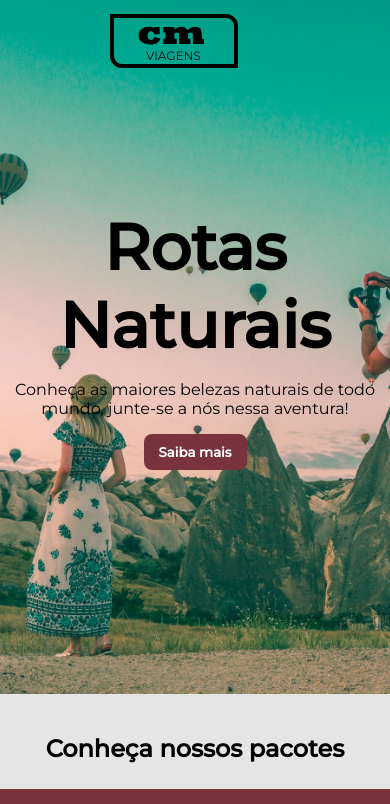
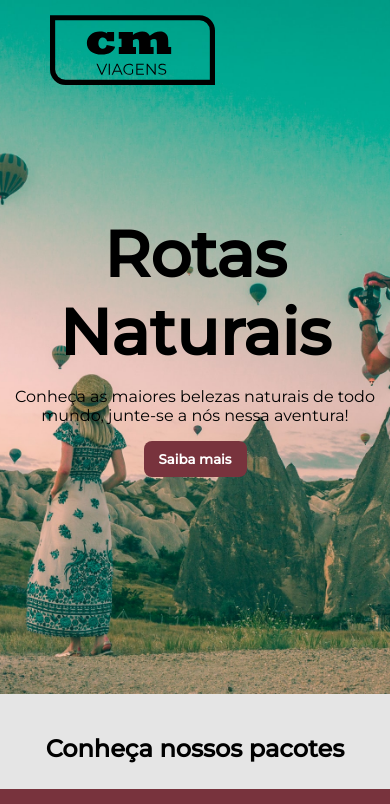
Before and after one commit to CamilleMiranda/site-viagens, a plain HTML site: page index.html in a window 390 px wide. Shown: the top 804 px of the page. Drawn offline with nearby package versions, Linux system fonts and the light colour scheme.

Commit message:
Altera pasta style

```diff
--- a/index.html
+++ b/index.html
@@ -6,7 +6,7 @@
 	<meta name="viewport" content="width=device-width, initial-scale=1.0">
 	<title>Site Viagem</title>
 	<script src="https://unpkg.com/feather-icons"></script>
-	<link rel="stylesheet" href="css/style.css">
+	<link rel="stylesheet" href="style.css">
 </head>
 
 <body class="container">
--- a/css/style.css
+++ b/style.css
@@ -28,21 +28,21 @@ header {
 header nav {
   display: flex;
   justify-content: space-between;
-  margin: auto 50px;
-}
-
-header nav img {
-  margin: 10px 60px;
+  margin: auto 30px;
 }
 
 header nav p {
   font-weight: bold;
-  margin: 20px 80px;
+}
+
+header nav img {
+  margin: 10px 0 0 20px;
 }
 
 header nav ul {
   list-style: none;
   display: flex;
+  margin: 20px 30px 0 0;
 }
 
 header nav ul li {
@@ -244,8 +244,8 @@ header nav ul li {
     align-items: center;
   }
 
-  header nav p {
-    width: 100%;
+  header nav img {
+    width: 50%;
     text-align: center;
   }
 }
```
Also changed, not shown: assets/miranda.png (deleted).
